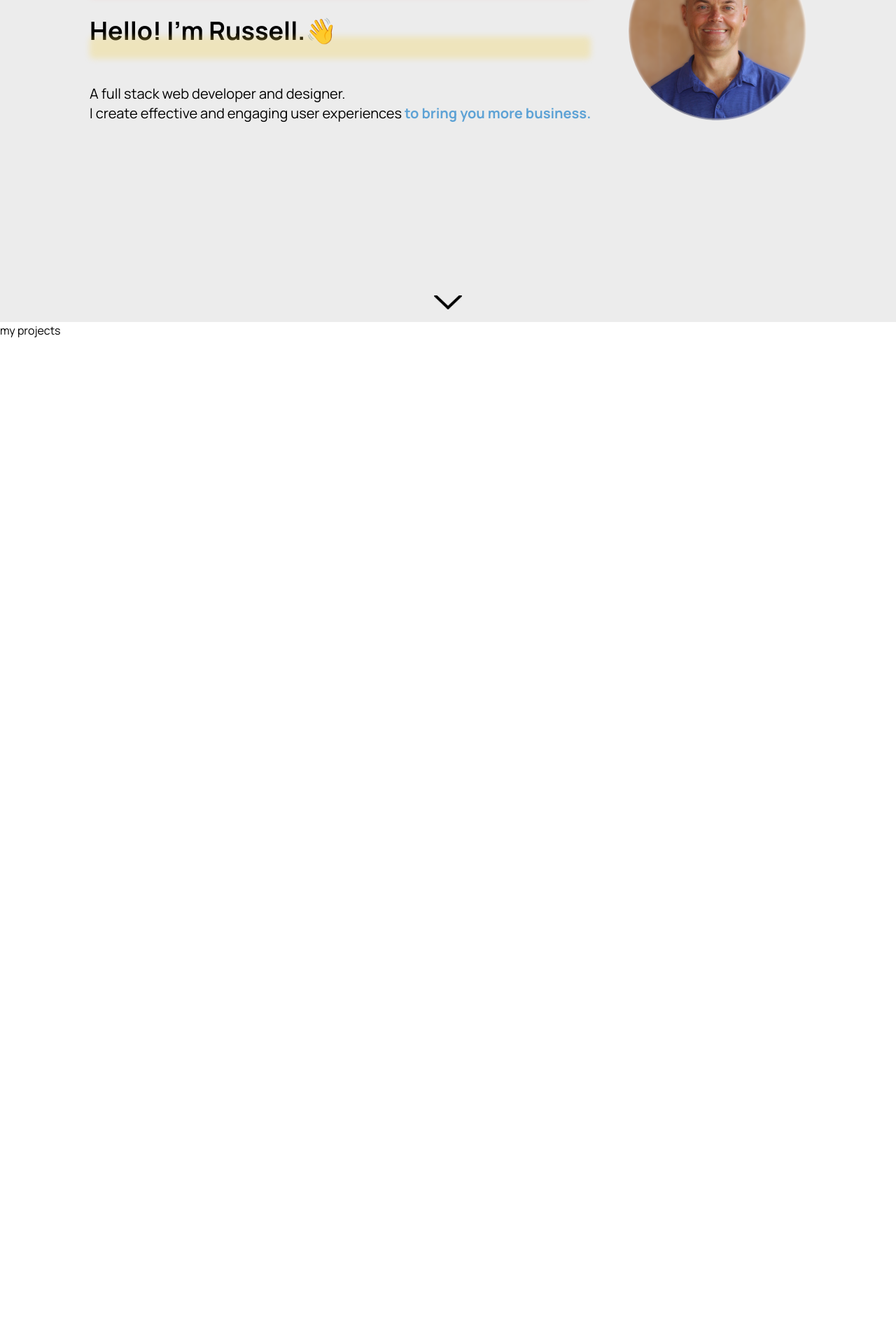
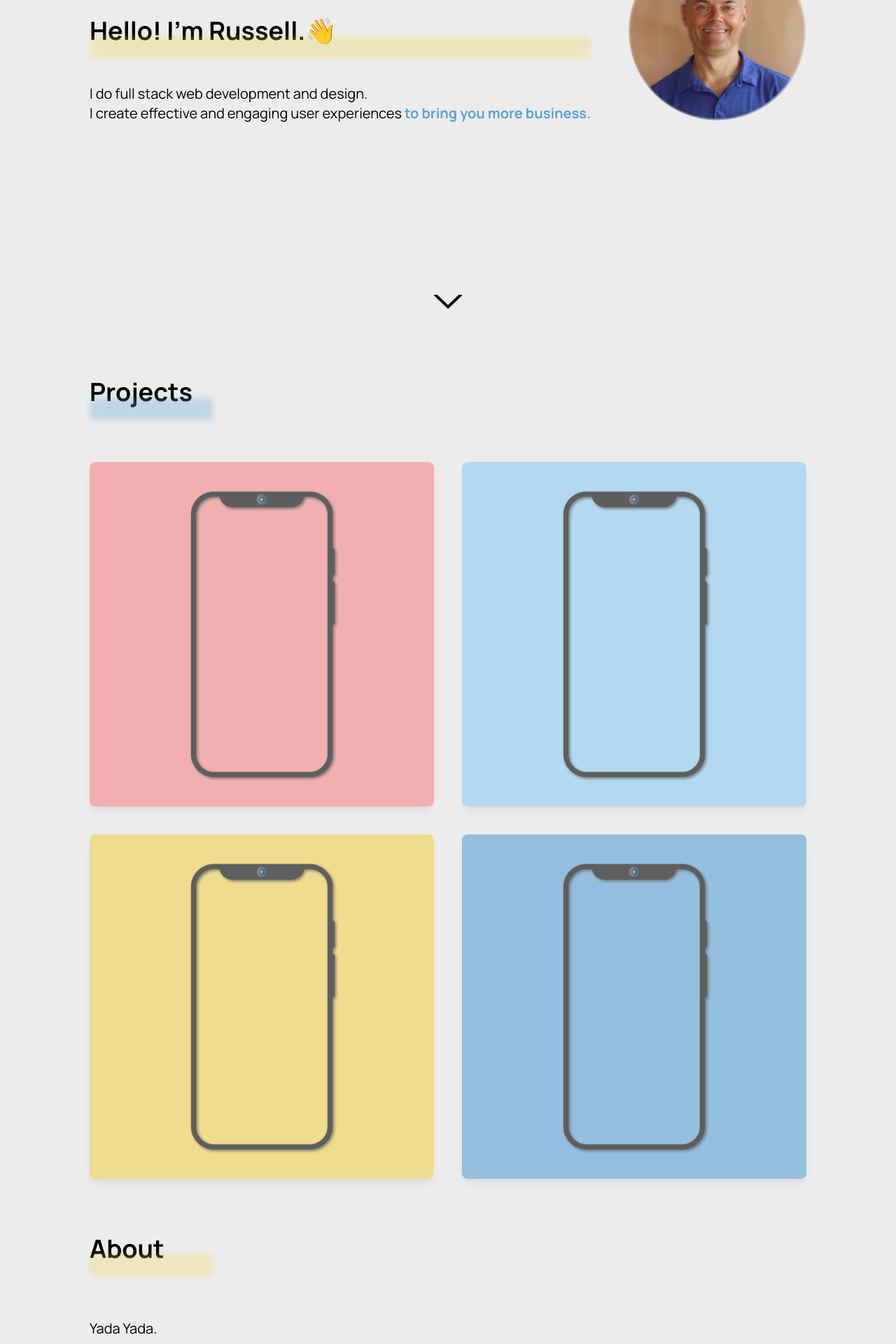
Before and after one commit to rusty-reebs/next-level-webworks, a React (Create React App) app: page / in a window 1280 px wide. Shown: the part 340-2260 px from the top of the page at 70% size. Before the commit the page ends 1600 px from the top, so only its background shows below. Built offline with nearby package versions, Linux system fonts and the light colour scheme.

Commit message:
lay out skeleton

```diff
--- a/src/App.js
+++ b/src/App.js
@@ -1,12 +1,16 @@
 import React from "react";
 import Hello from "./components/Hello";
 import Projects from "./components/Projects";
+import About from "./components/About";
+import Contact from "./components/Contact";
 
 const App = () => {
   return (
     <div className="h-screen bg-grey font-manrope">
       <Hello />
       <Projects />
+      <About />
+      <Contact />
     </div>
   );
 };
--- /dev/null
+++ b/src/components/About.js
@@ -0,0 +1,17 @@
+import React from "react";
+
+const About = () => {
+  return (
+    <div className="h-screen bg-grey">
+      <div className="pt-20 mx-32">
+        <div className="relative mb-20 w-44">
+          <h2 className="text-4xl font-bold">About</h2>
+          <div className="bg-yellow w-full opacity-30 h-8 absolute -bottom-5 right-0 blur-sm rounded-md"></div>
+        </div>
+        <p className="text-xl">Yada Yada.</p>
+      </div>
+    </div>
+  );
+};
+
+export default About;
--- /dev/null
+++ b/src/components/Contact.js
@@ -0,0 +1,17 @@
+import React from "react";
+
+const Contact = () => {
+  return (
+    <div className="h-screen bg-grey">
+      <div className="pt-20 mx-32">
+        <div className="relative mb-20 w-44">
+          <h2 className="text-4xl font-bold">Contact</h2>
+          <div className="bg-red w-full opacity-30 h-8 absolute -bottom-5 right-0 blur-sm rounded-md"></div>
+        </div>
+        <p className="text-xl">Yada Yada.</p>
+      </div>
+    </div>
+  );
+};
+
+export default Contact;
--- a/src/components/Hello.js
+++ b/src/components/Hello.js
@@ -19,7 +19,9 @@ const Hello = () => {
               </h1>
               <div className="bg-yellow w-full opacity-30 h-8 absolute -bottom-5 right-0 blur-sm rounded-md"></div>
             </div>
-            <p className="text-xl">A full stack web developer and designer.</p>
+            <p className="text-xl">
+              I do full stack web development and design.
+            </p>
             <p className="text-xl">
               I create effective and engaging user experiences{" "}
               <span className="text-darkblue font-bold">
--- /dev/null
+++ b/src/components/ProjectCard.js
@@ -0,0 +1,12 @@
+import React from "react";
+const phone = require("../img/phone.png");
+
+const ProjectCard = ({ bgcolor }) => {
+  return (
+    <div className={`${bgcolor} rounded-lg shadow-lg h-120 opacity-60`}>
+      <img src={phone} alt="phone" className="h-full mx-auto"></img>
+    </div>
+  );
+};
+
+export default ProjectCard;
--- a/src/components/Projects.js
+++ b/src/components/Projects.js
@@ -1,9 +1,21 @@
 import React from "react";
+import ProjectCard from "./ProjectCard";
 
 const Projects = () => {
   return (
-    <div className="h-screen">
-      <h2>my projects</h2>
+    <div className="min-h-min bg-grey">
+      <div className="pt-20 mx-32">
+        <div className="relative mb-20 w-44">
+          <h2 className="text-4xl font-bold">Projects</h2>
+          <div className="bg-darkblue w-full opacity-30 h-8 absolute -bottom-5 right-0 blur-sm rounded-md"></div>
+        </div>
+        <div className="grid grid-cols-2 gap-10">
+          <ProjectCard bgcolor="bg-red" />
+          <ProjectCard bgcolor="bg-lightblue" />
+          <ProjectCard bgcolor="bg-yellow" />
+          <ProjectCard bgcolor="bg-darkblue" />
+        </div>
+      </div>
     </div>
   );
 };
```
Also changed, not shown: src/components/Testimonials.js (added), src/img/phone.png (added).
